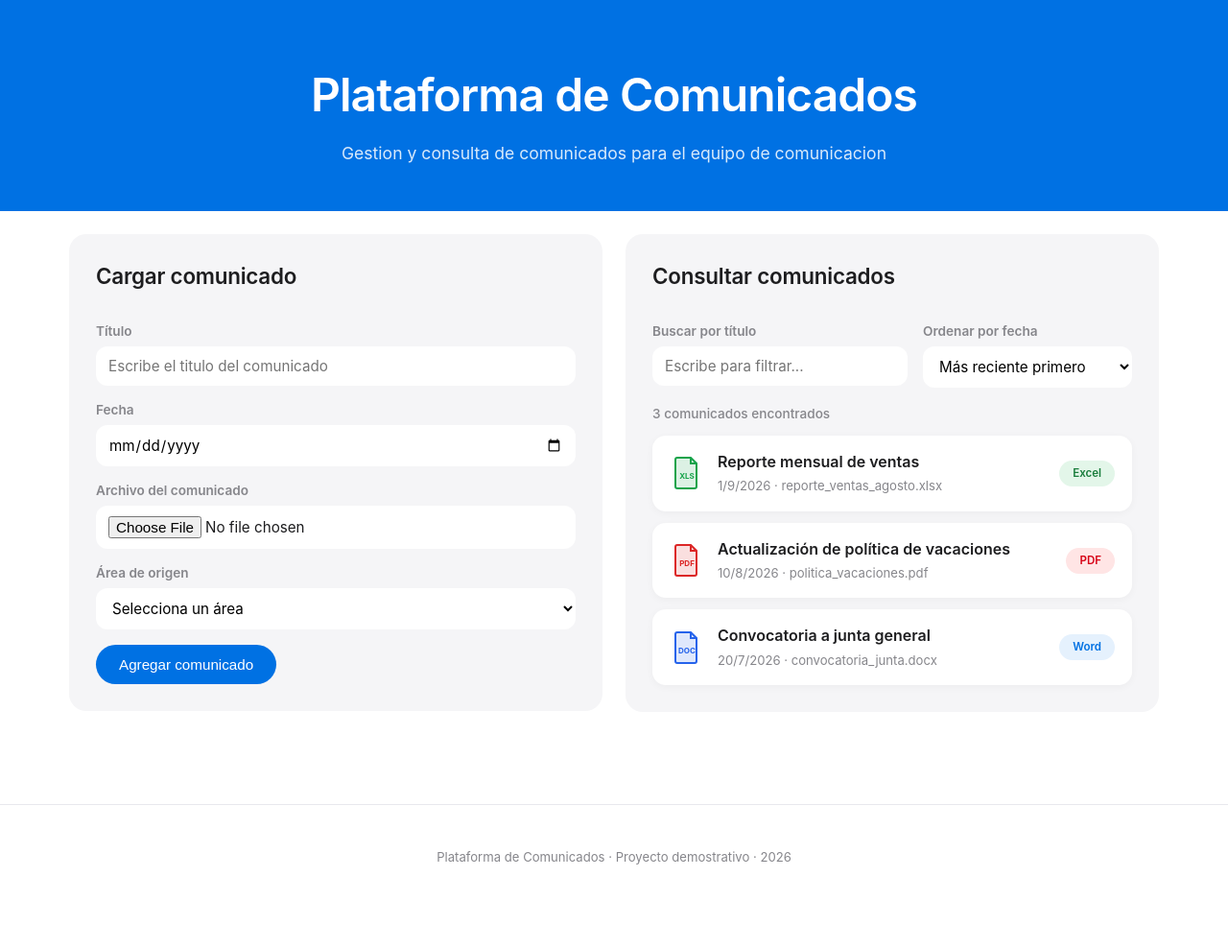
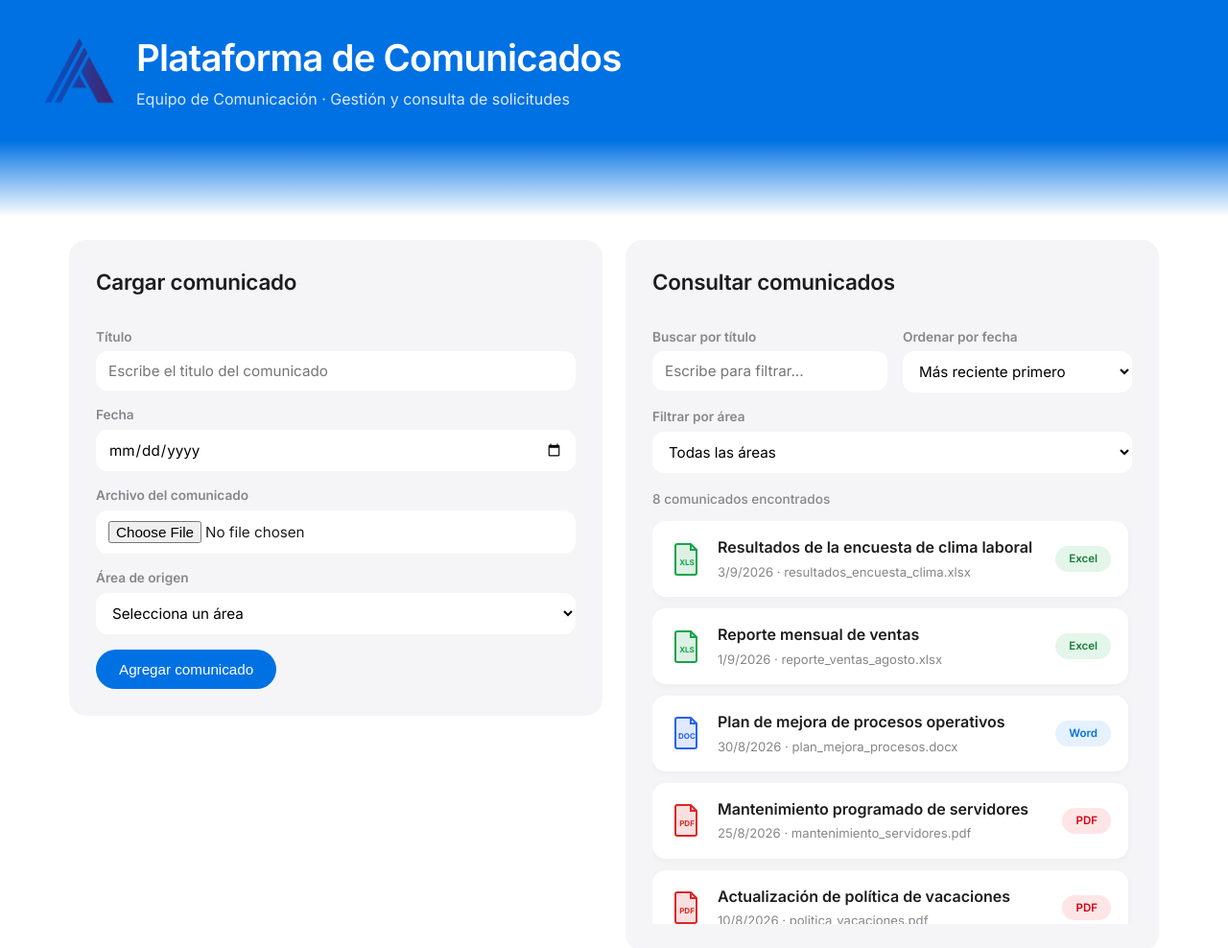
Before and after one commit to FernandoRe0309/CasoPractico, a plain HTML site: page index.html in a window 1280 px wide. Shown: the top 988 px of the page at 96% size. Before the commit the page ends 949 px from the top, so only its background shows below. Drawn offline with Linux system fonts and the light colour scheme.

Commit message:
correccion filtro por area

```diff
--- a/index.html
+++ b/index.html
@@ -5,12 +5,19 @@
   <meta name="viewport" content="width=device-width, initial-scale=1.0">
   <title>Plataforma de Comunicados</title>
   <link rel="stylesheet" href="styles/style.css">
+  <link rel="preconnect" href="https://fonts.googleapis.com">
+  <link rel="preconnect" href="https://fonts.gstatic.com" crossorigin>
+  <link href="https://fonts.googleapis.com/css2?family=Inter:wght@400;500;600;700&display=swap" rel="stylesheet">
 </head>
 <body>
-
   <header class="site-header">
-    <h1>Plataforma de Comunicados</h1>
-    <p class="subtitle">Gestion y consulta de comunicados para el equipo de comunicacion</p>
+    <div class="header-contenido">
+      <img src="resources/logo.png" alt="Logo" class="marca-icono">
+      <div class="header-textos">
+        <h1>Plataforma de Comunicados</h1>
+        <p class="subtitle">Equipo de Comunicación · Gestión y consulta de solicitudes</p>
+      </div>
+    </div>
   </header>
 
   <main class="container">
@@ -67,16 +74,31 @@
             <option value="asc">Más antiguo primero</option>
             </select>
         </div>
+        <div class="campo">
+          <label for="select-area">Filtrar por área</label>
+          <select id="select-area">
+            <option value="">Todas las áreas</option>
+            <option value="Recursos Humanos">Recursos Humanos</option>
+            <option value="Finanzas">Finanzas</option>
+            <option value="Sistemas">Sistemas</option>
+            <option value="Comunicación">Comunicación</option>
+            <option value="Operaciones">Operaciones</option>
+            <option value="Dirección General">Dirección General</option>
+          </select>
+        </div>
       </div>
 
       <p id="contador-resultados" class="contador"></p>
-      <div id="lista-resultados" class="lista-resultados">
 
-        <div id="lista-resultados" class="lista-resultados"></div>
+      <div id="lista-resultados" class="lista-resultados"></div>
+
       <p id="mensaje-vacio" class="mensaje-vacio" hidden>No se encontraron comunicados con ese criterio.</p>
     </section>
 
   </main>
+
+  <div id="toast-confirmacion" class="toast" hidden>✓ Comunicado agregado</div>
+
   <footer class="site-footer">
     <p>Plataforma de Comunicados · Proyecto demostrativo · 2026</p>
   </footer>
--- a/scripts/data.js
+++ b/scripts/data.js
@@ -3,18 +3,56 @@ export const comunicados = [
     titulo: "Actualización de política de vacaciones",
     fecha: "2026-08-10",
     tipo: "PDF",
-    archivo: "politica_vacaciones.pdf"
+    archivo: "politica_vacaciones.pdf",
+    area: "Recursos Humanos"
   },
   {
     titulo: "Reporte mensual de ventas",
     fecha: "2026-09-01",
     tipo: "Excel",
-    archivo: "reporte_ventas_agosto.xlsx"
+    archivo: "reporte_ventas_agosto.xlsx",
+    area: "Finanzas"
   },
   {
     titulo: "Convocatoria a junta general",
     fecha: "2026-07-20",
     tipo: "Word",
-    archivo: "convocatoria_junta.docx"
+    archivo: "convocatoria_junta.docx",
+    area: "Dirección General"
+  },
+  {
+    titulo: "Mantenimiento programado de servidores",
+    fecha: "2026-08-25",
+    tipo: "PDF",
+    archivo: "mantenimiento_servidores.pdf",
+    area: "Sistemas"
+  },
+  {
+    titulo: "Nuevo procedimiento de reembolsos",
+    fecha: "2026-06-15",
+    tipo: "Word",
+    archivo: "procedimiento_reembolsos.docx",
+    area: "Finanzas"
+  },
+  {
+    titulo: "Resultados de la encuesta de clima laboral",
+    fecha: "2026-09-03",
+    tipo: "Excel",
+    archivo: "resultados_encuesta_clima.xlsx",
+    area: "Recursos Humanos"
+  },
+  {
+    titulo: "Campaña de comunicación interna Q3",
+    fecha: "2026-07-05",
+    tipo: "PDF",
+    archivo: "campana_comunicacion_q3.pdf",
+    area: "Comunicación"
+  },
+  {
+    titulo: "Plan de mejora de procesos operativos",
+    fecha: "2026-08-30",
+    tipo: "Word",
+    archivo: "plan_mejora_procesos.docx",
+    area: "Operaciones"
   }
 ];
--- a/scripts/filtros.js
+++ b/scripts/filtros.js
@@ -1,17 +1,24 @@
 import { comunicados } from "./data.js";
 import { renderizarLista } from "./render.js";
 
+const selectArea = document.getElementById("select-area");
 const inputBuscar = document.getElementById("input-buscar");
 const selectOrden = document.getElementById("select-orden");
 
 export function aplicarFiltros() {
-  const textoBusqueda = inputBuscar.value.trim().toLowerCase();
-  const orden = selectOrden.value; //ascendente (asc) o descendente (desc)
+    const textoBusqueda = inputBuscar.value.trim().toLowerCase();
+    const orden = selectOrden.value; //ascendente (asc) o descendente (desc)
+    const areaSeleccionada = selectArea.value;
 
   //Filtrar por titulo
   let resultado = comunicados.filter((c) =>
     c.titulo.toLowerCase().includes(textoBusqueda)
   );
+
+  //Filtrar por area solo si el usuario eligio un area en especifico
+    if (areaSeleccionada !== "") {
+        resultado = resultado.filter((c) => c.area === areaSeleccionada);
+    }
 
   //Filtrar por fecha
   resultado.sort((a, b) => {
@@ -27,3 +34,4 @@ export function aplicarFiltros() {
 // Cada vez que el usuario escribe o cambia el orden, recalculamos
 inputBuscar.addEventListener("input", aplicarFiltros);
 selectOrden.addEventListener("change", aplicarFiltros);
+selectArea.addEventListener("change", aplicarFiltros);
--- a/scripts/formulario.js
+++ b/scripts/formulario.js
@@ -9,6 +9,8 @@ const formComunicado = document.getElementById("form-comunicado");
 const inputTitulo = document.getElementById("input-titulo");
 const inputFecha = document.getElementById("input-fecha");
 const inputFormato = document.getElementById("input-formato");
+const toast = document.getElementById("toast-confirmacion");
+let toastTimeout;
 
 //Detecta el tipo de comunicación según la extensión del archivo
 function detectarTipoPorArchivo(nombreArchivo) {
@@ -38,4 +40,18 @@ formComunicado.addEventListener("submit", (evento) => {
 
   formComunicado.reset();
   aplicarFiltros();
+  mostrarConfirmacion();
 });
+
+function mostrarConfirmacion() {
+  toast.hidden = false;
+  // requestAnimationFrame asegura que el navegador "registre" el estado
+  // inicial antes de animar, si no, la transición no se ve
+  requestAnimationFrame(() => toast.classList.add("mostrar"));
+
+  clearTimeout(toastTimeout); // por si se agrega otro comunicado antes de que termine
+  toastTimeout = setTimeout(() => {
+    toast.classList.remove("mostrar");
+    setTimeout(() => { toast.hidden = true; }, 300);
+  }, 2500);
+}
--- a/styles/style.css
+++ b/styles/style.css
@@ -28,7 +28,7 @@
 
 body {
   margin: 0;
-  font-family: -apple-system, BlinkMacSystemFont, "SF Pro Display", "Segoe UI", system-ui, Arial, sans-serif;
+  font-family: "Inter", -apple-system, BlinkMacSystemFont, "Segoe UI", system-ui, Arial, sans-serif;
   background-color: var(--color-fondo);
   color: var(--color-texto);
   line-height: 1.47;
@@ -38,21 +38,47 @@ body {
 .site-header {
   background: var(--color-primario);
   color: white;
-  text-align: center;
-  padding: 64px 32px 48px;
+  text-align: left;
+  padding: 32px 32px 110px;
+  position: relative;
+  overflow: hidden;
+}
+.site-header::after {
+  content: "";
+  position: absolute;
+  bottom: 0;
+  left: 0;
+  right: 0;
+  height: 80px;
+  background: linear-gradient(to bottom, transparent, var(--color-fondo));
+  pointer-events: none;
 }
 
-.site-header h1 {
-  margin: 0 0 12px 0;
-  font-size: clamp(2rem, 4.5vw, 3rem);
+.header-contenido {
+  display: flex;
+  align-items: center;
+  gap: 18px;
+  max-width: 1200px;
+  margin: 0 auto;
+}
+
+.marca-icono {
+  flex-shrink: 0;
+  width: 84px;
+  height: 84px;
+  object-fit: contain;
+}
+.header-textos h1 {
+  margin: 0 0 4px 0;
+  font-size: clamp(1.6rem, 4vw, 2.4rem);
   font-weight: 600;
   letter-spacing: -0.02em;
 }
 
-.subtitle {
+.header-textos .subtitle {
   margin: 0;
   color: rgba(255, 255, 255, 0.85);
-  font-size: 1.1rem;
+  font-size: 1rem;
 }
 /*Panel principal*/
 .container {
@@ -157,11 +183,13 @@ body {
   margin-bottom: 0;
 }
 
-/*Lista de resultados*/
 .lista-resultados {
   display: flex;
   flex-direction: column;
   gap: 12px;
+  max-height: 420px;
+  overflow-y: auto;
+  padding-right: 4px;
 }
 
 .comunicado-card {
@@ -265,3 +293,51 @@ body {
     padding: 40px 20px 32px;
   }
 }
+
+/*Animación de aparición de tarjetas*/
+@keyframes apareceTarjeta {
+  from {
+    opacity: 0;
+    transform: translateY(8px);
+  }
+  to {
+    opacity: 1;
+    transform: translateY(0);
+  }
+}
+
+.comunicado-card {
+  animation: apareceTarjeta 0.3s ease;
+}
+
+/*Confirmación tipo "toast"*/
+.toast {
+  position: fixed;
+  bottom: 28px;
+  left: 50%;
+  transform: translateX(-50%) translateY(20px);
+  background-color: var(--color-texto);
+  color: white;
+  padding: 12px 26px;
+  border-radius: 980px;
+  font-size: 0.9rem;
+  font-weight: 500;
+  opacity: 0;
+  pointer-events: none;
+  transition: opacity 0.3s ease, transform 0.3s ease;
+  z-index: 100;
+}
+
+.toast.mostrar {
+  opacity: 1;
+  transform: translateX(-50%) translateY(0);
+}
+
+.lista-resultados::-webkit-scrollbar {
+  width: 6px;
+}
+
+.lista-resultados::-webkit-scrollbar-thumb {
+  background-color: var(--color-borde);
+  border-radius: 10px;
+}
```
Also changed, not shown: resources/logo.png (added).
